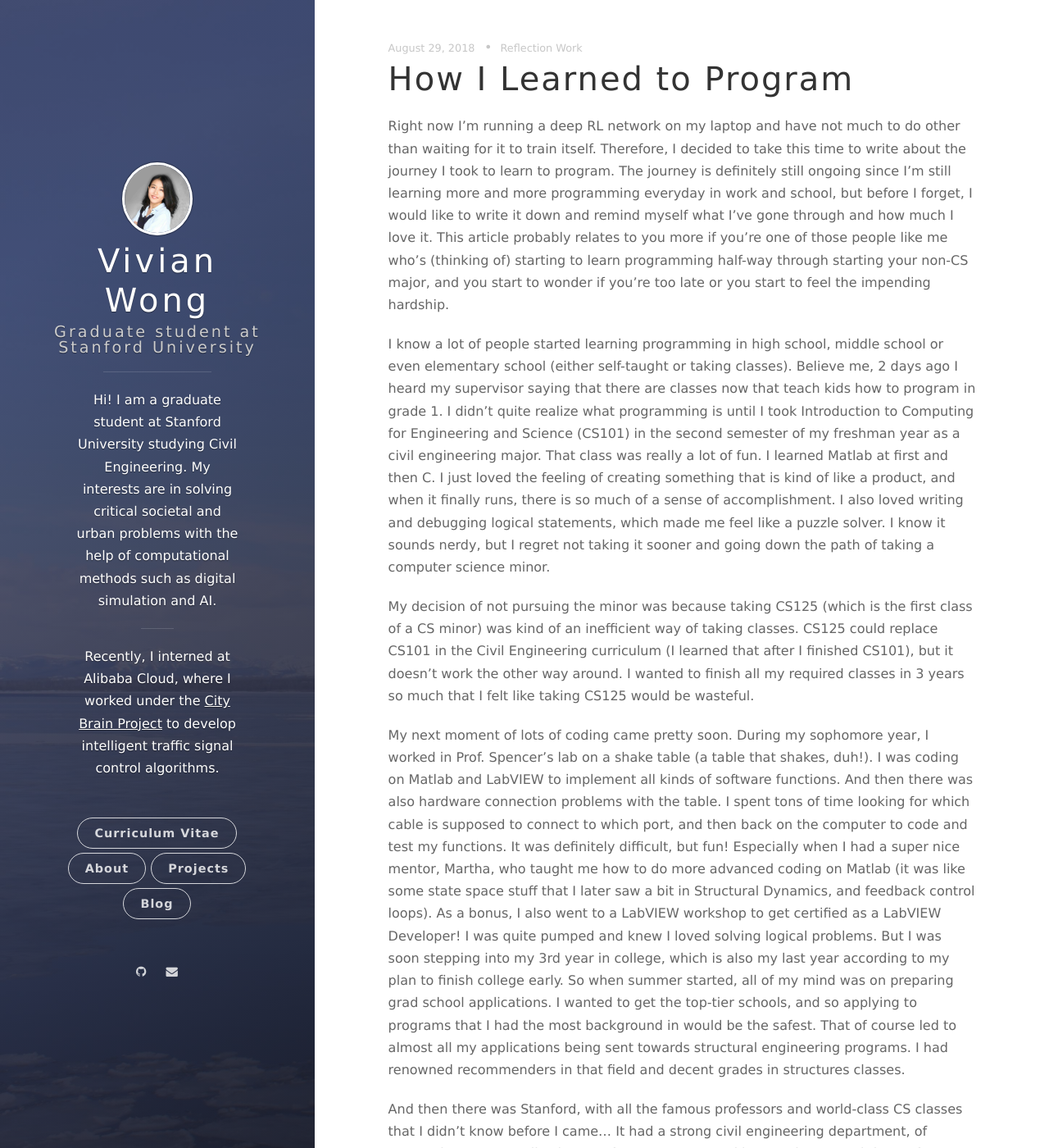
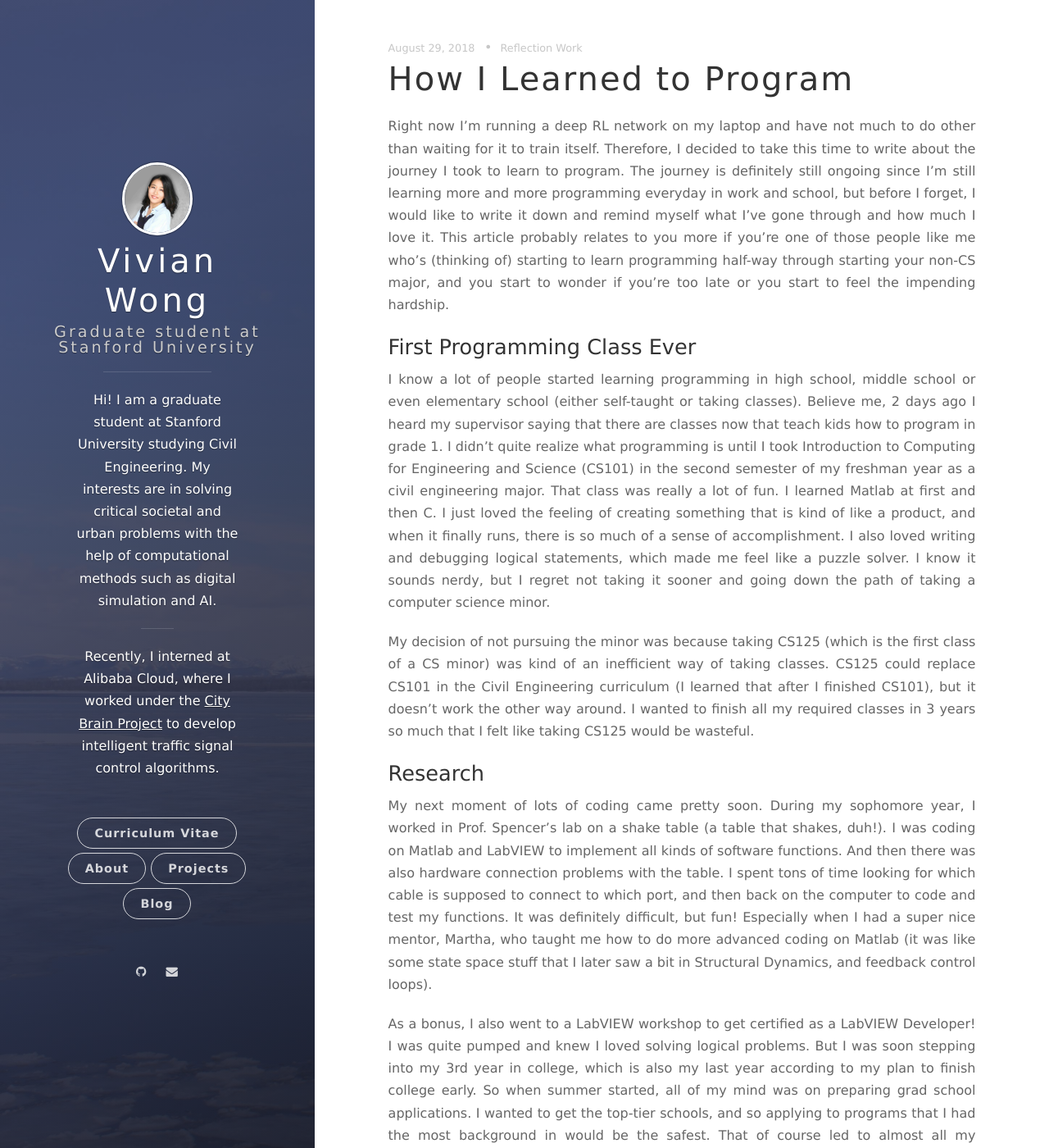
Before and after one commit to vivian-wong/vivian-wong.github.io, a Jekyll site: the page built from _posts/2018-08-29-how-i-learned-to-program.markdown, in a window 1280 px wide and 1400 px high. Shown: the whole window at 82% size. Built offline with Jekyll 4.4.1, drawn with Linux system fonts in a browser that asks for light colours; nearby versions of some CDN libraries; some of the changed lines change nothing that is shown; some of the changed text lies outside the part shown.

Commit message:
finished post

```diff
--- a/_posts/2018-08-29-how-i-learned-to-program.markdown
+++ b/_posts/2018-08-29-how-i-learned-to-program.markdown
@@ -11,6 +11,7 @@ I'm still learning more and more programming everyday in work and school, but be
 what I've gone through and how much I love it. This article probably relates to you more if you're one of those people like me who's (thinking of) starting
 to learn programming half-way through starting your non-CS major, and you start to wonder if you're too late or you start to feel the impending hardship.
 
+### First Programming Class Ever
 I know a lot of people started learning programming in high school, middle school or even elementary school (either self-taught or taking classes).
 Believe me, 2 days ago I heard my supervisor saying that there are classes now that teach kids how to program in grade 1. I didn't quite realize
 what programming is until I took Introduction to Computing for Engineering and Science (CS101) in the second semester of my freshman year as a civil engineering major. That class
@@ -22,16 +23,20 @@ My decision of not pursuing the minor was because taking CS125 (which is the fir
 CS125 could replace CS101 in the Civil Engineering curriculum (I learned that after I finished CS101), but it doesn't work the other way around.
 I wanted to finish all my required classes in 3 years so much that I felt like taking CS125 would be wasteful.
 
+### Research
 My next moment of lots of coding came pretty soon. During my sophomore year, I worked in Prof. Spencer's lab on a shake table (a table that shakes, duh!).
 I was coding on Matlab and LabVIEW to implement all kinds of software functions. And then there was also hardware connection problems with the table.
 I spent tons of time looking for which cable is supposed to connect to which port, and then back on the computer to code and test my functions.
 It was definitely difficult, but fun! Especially when I had a super nice mentor, Martha, who taught me how to do more advanced coding on Matlab
-(it was like some state space stuff that I later saw a bit in Structural Dynamics, and feedback control loops). As a bonus, I also went to a LabVIEW workshop to
+(it was like some state space stuff that I later saw a bit in Structural Dynamics, and feedback control loops).
+
+As a bonus, I also went to a LabVIEW workshop to
 get certified as a LabVIEW Developer! I was quite pumped and knew I loved solving logical problems. But I was soon stepping into my 3rd year in college,
 which is also my last year according to my plan to finish college early. So when summer started, all of my mind was on preparing grad school applications.
 I wanted to get the top-tier schools, and so applying to programs that I had the most background in would be the safest. That of course led to almost
 all my applications being sent towards structural engineering programs. I had renowned recommenders in that field and decent grades in structures classes.
 
+### More Classes
 And then there was Stanford, with all the famous professors and world-class CS classes that I didn't know before I came... It had a strong civil engineering department,
 of course, but soon I realized most of my peers were taking CS classes and the professor I wanted to work with also mentioned that taking CS classes would be beneficial
 for research. I kind of learned that too late, though. I ended up finishing off most structural engineering courses in the first 2 quarters, then
@@ -42,9 +47,18 @@ this was a class meant for undergrads, I enjoyed it a lot and learned a ton. It
 oriented programming that I had barely explored during my free time. On the other hand, CS230 was a bit too difficult with no machine learning
 background at all.
 
+### Internship
 Lastly, the part I want to end this article with is my internship this summer, which got me programming a deep reinforcement learning neural network
 hands-on in the real world. As you could imagine, for someone who struggled through CS230, this is quite a challenging task for me. But if you were
 to have one takeaway from this article, it is that nothing lets you learn faster than the real world. Implementing something from scratch
 all by myself made me clueless at first, but I learned a ton from all the readings and coding I had to do. I got to sit in the office 9 to 6 with not
 much to do other than focusing on my task. And with that, I finally felt that I was much more adept with programming, and was able to understand the
 underlying concepts of deep learning and reinforcement learning better.
+
+### Conclusion
+You see, although I love to program, A LOT, I missed that earliest train in the morning that I should have hopped on. But if this is something
+that you really enjoy and truly want to learn (whether it's for interest or for the money), it's better to hop on the earliest train you could catch than
+to not take the initiative to learn at all. And just to emphasize it again - do some real life projects from the ground up. Don't be scared of the nitty-gritty
+details you have to go over. You will have those days where you just have to sit down and read through other people's confusing codes, or even the simplest
+tutorials could have things that you don't necessarily get in your first time watching/reading it. But that is okay. Give it some time and I believe that
+if you look at them closely trying to understand them long enough, everything will come to light.
--- a/_sass/global.scss
+++ b/_sass/global.scss
@@ -16,6 +16,7 @@ body {
   font-size: 1em;
   color: $gray-darker;
   -webkit-font-smoothing: antialiased;
+  text-align: justify;
 }
 
 ::selection {
```
Also changed, not shown: 5 other files.
